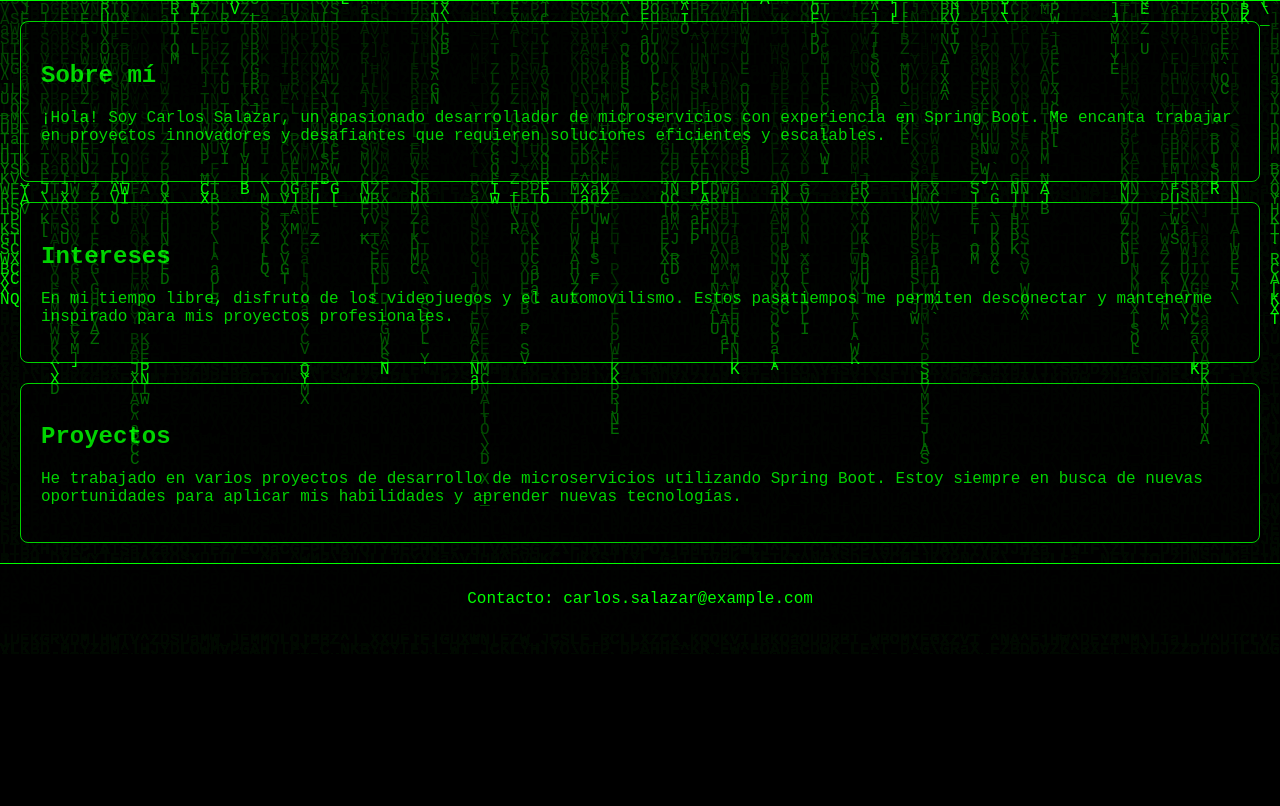
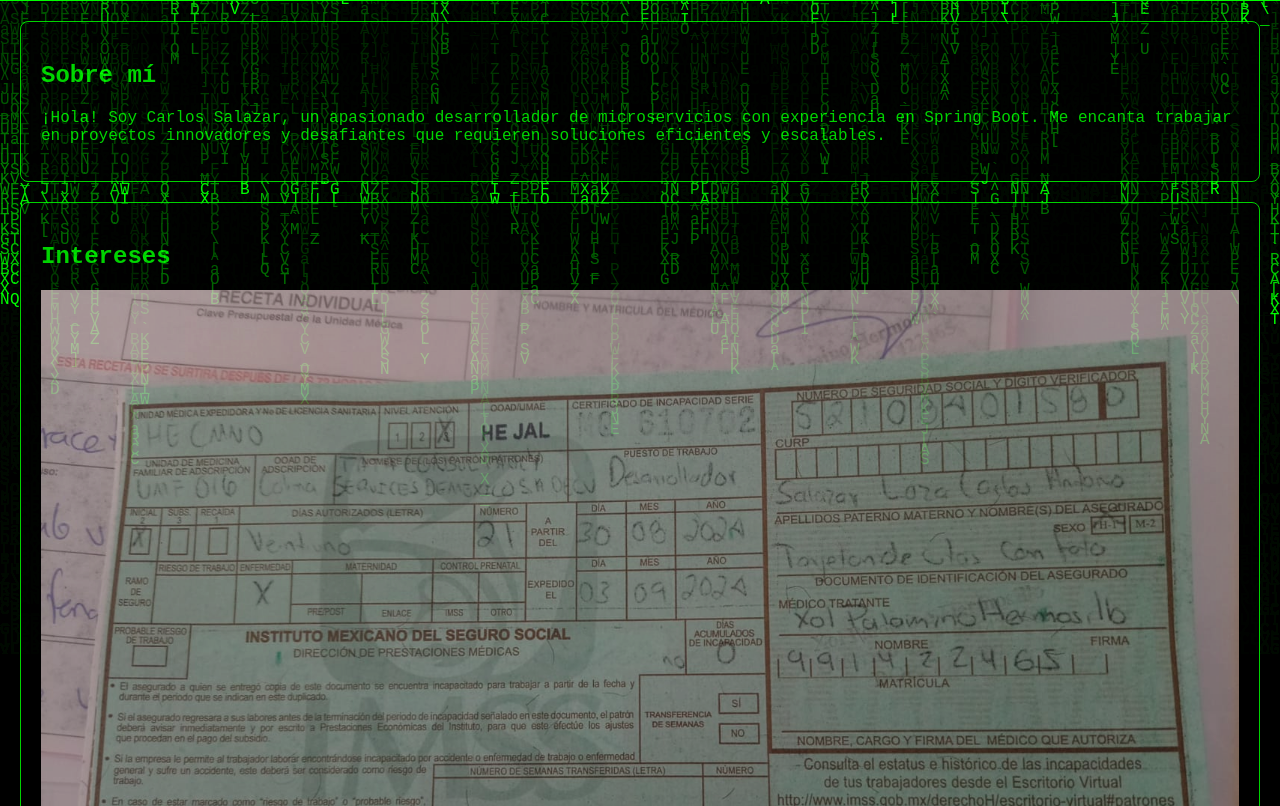
Before and after one commit to pyckzon/MyCV, a plain HTML site: page index.html in a window 1280 px wide. Shown: the part 146-952 px from the top of the page. Before the commit the page ends 800 px from the top, so only its background shows below. Drawn offline with Linux system fonts and the light colour scheme.

Commit message:
incapacidad

```diff
--- a/index.html
+++ b/index.html
@@ -80,7 +80,7 @@
         </div>
         <div class="section">
             <h2>Intereses</h2>
-<!--             <h3><img src="files/cita30.jpg" alt="Cita Médica" style="max-width: 100%; height: auto;"></h3> -->
+            <h3><img src="files/incapacidad.jpeg" alt="Cita Médica" style="max-width: 100%; height: auto;"></h3>
             <p>En mi tiempo libre, disfruto de los videojuegos y el automovilismo. Estos pasatiempos me permiten desconectar y mantenerme inspirado para mis proyectos profesionales.</p>
         </div>
         <div class="section">
```
Also changed, not shown: files/incapacidad.jpeg (added).
